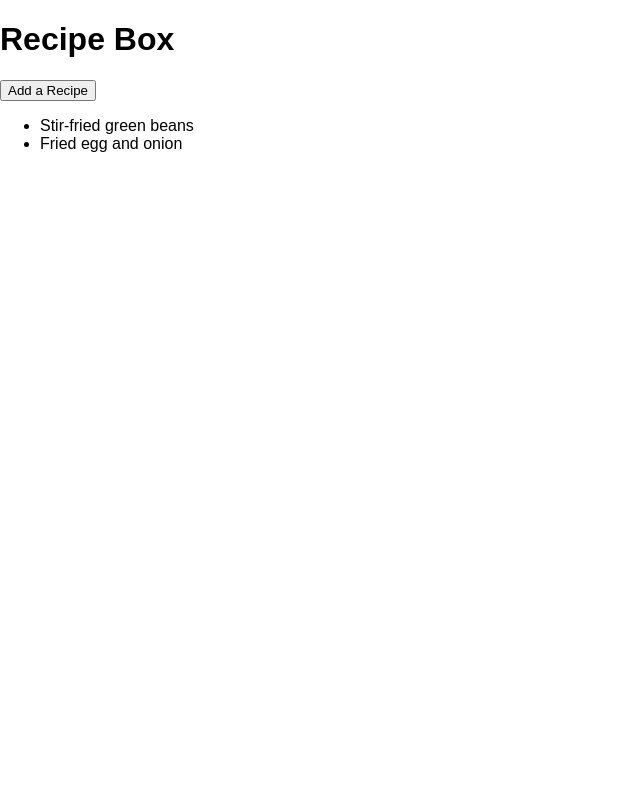
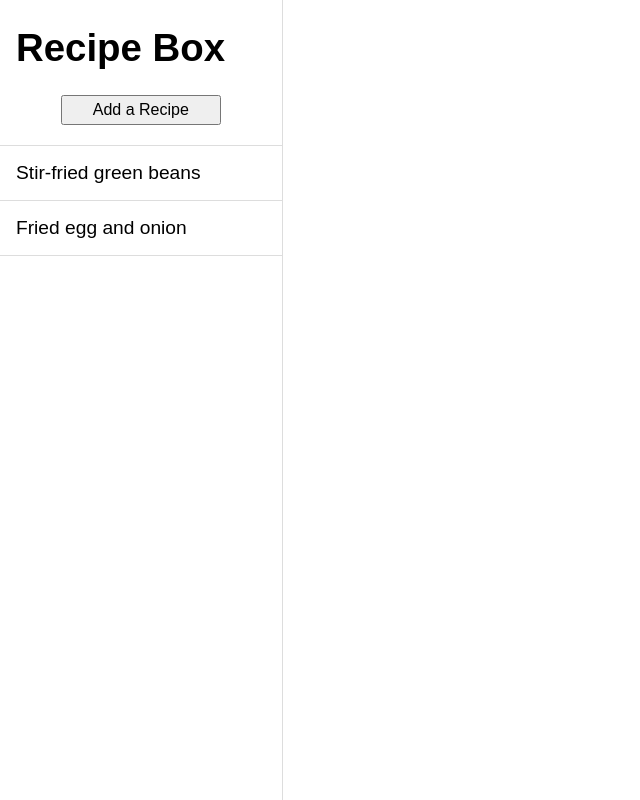
Before and after one commit to tymeart/recipe-box, a React (Create React App) app: page / in a window 1280 px wide. Shown: the whole page, without its empty margins (0-640 px from the left). Built offline with nearby package versions, Linux system fonts and the light colour scheme.

Commit message:
Style Sidebar

```diff
--- a/src/components/Sidebar.jsx
+++ b/src/components/Sidebar.jsx
@@ -4,7 +4,7 @@ import RecipeList from './RecipeList';
 class Sidebar extends Component {
   render() {
     return (
-      <div>
+      <div className="Sidebar">
         <h1>Recipe Box</h1>
         <button>Add a Recipe</button>
         <RecipeList recipes={this.props.recipes}/>
--- a/src/index.css
+++ b/src/index.css
@@ -1,5 +1,53 @@
 body {
+  box-sizing: border-box;
+  font-family: sans-serif;
+  font-size: 16px;
   margin: 0;
   padding: 0;
-  font-family: sans-serif;
 }
+
+.App {
+  display: flex;
+}
+
+.Sidebar {
+  border-right: 1px solid #DDD;
+  display: flex;
+  flex-direction: column;
+  font-size: 1.2rem;
+  height: 100vh;
+  overflow-y: auto;
+  width: 22vw;
+}
+
+.Sidebar h1 {
+  padding: 0 1rem;
+}
+
+.Sidebar ul {
+  list-style: none;
+  padding: 0;
+}
+
+.Sidebar li {
+  border-top: 1px solid #DDD;
+  padding-top: 1rem;
+  padding-bottom: 1rem;
+  padding-left: 1rem;
+}
+
+.Sidebar li:last-child {
+  border-bottom: 1px solid #DDD;
+}
+
+.Sidebar button {
+  align-self: center;
+  font-size: 1rem;
+  height: 30px;
+  width: 10rem;
+}
+
+.RecipeDetails {
+  padding: 1rem;
+  width: 80vw;
+}
```
